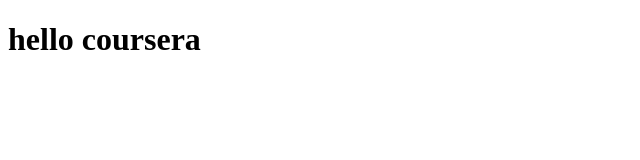
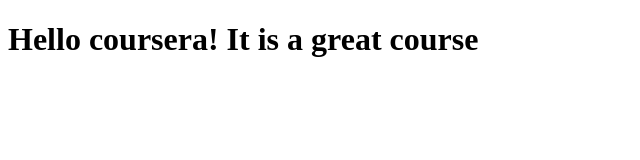
Before and after one commit to Siri444/coursera-test, a plain HTML site: page site/index.html in a window 1280 px wide. Shown: the whole page, without its empty margins (0-640 px from the left). Drawn offline with Linux system fonts and the light colour scheme.

Commit message:
A small change.

```diff
--- a/site/index.html
+++ b/site/index.html
@@ -1,9 +1,9 @@
 <!DOCTYPE html>
 <html>
 <head>
-	<title>hello coursera !</title>
+	<title>Hello coursera !</title>
 </head>
 <body>
-<h1>hello coursera</h1>
+<h1>Hello coursera! It is a great course</h1>
 </body>
 </html>
```
